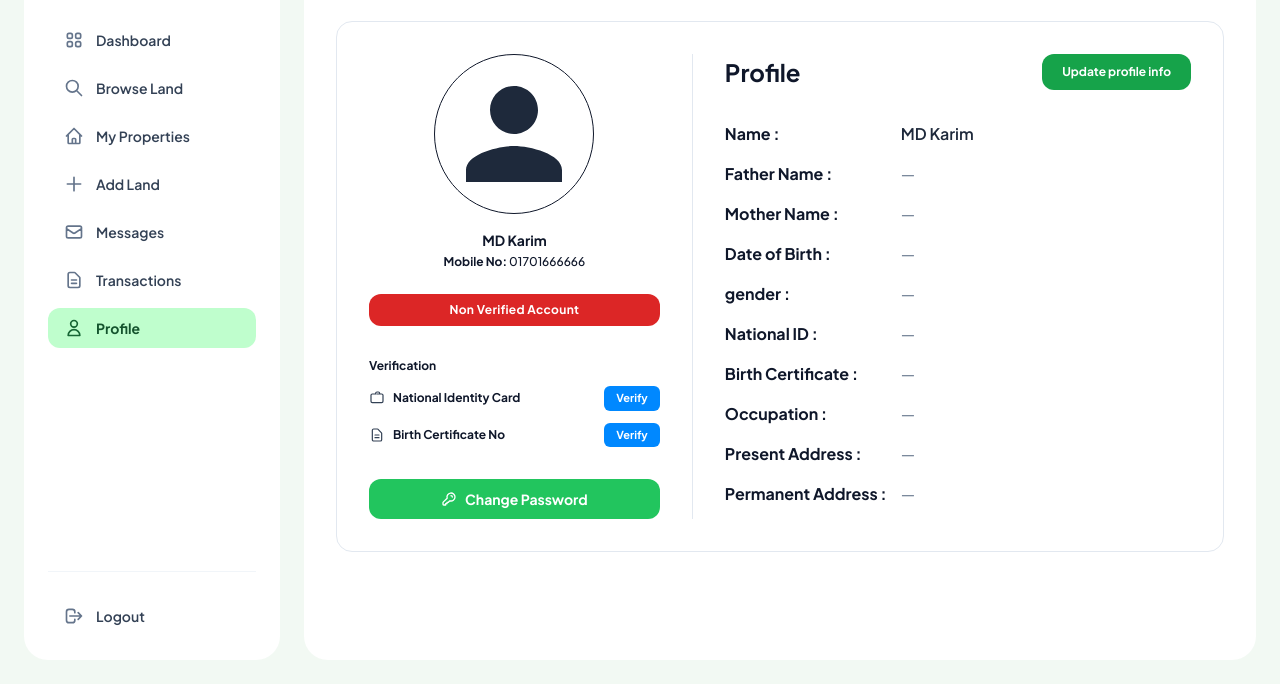
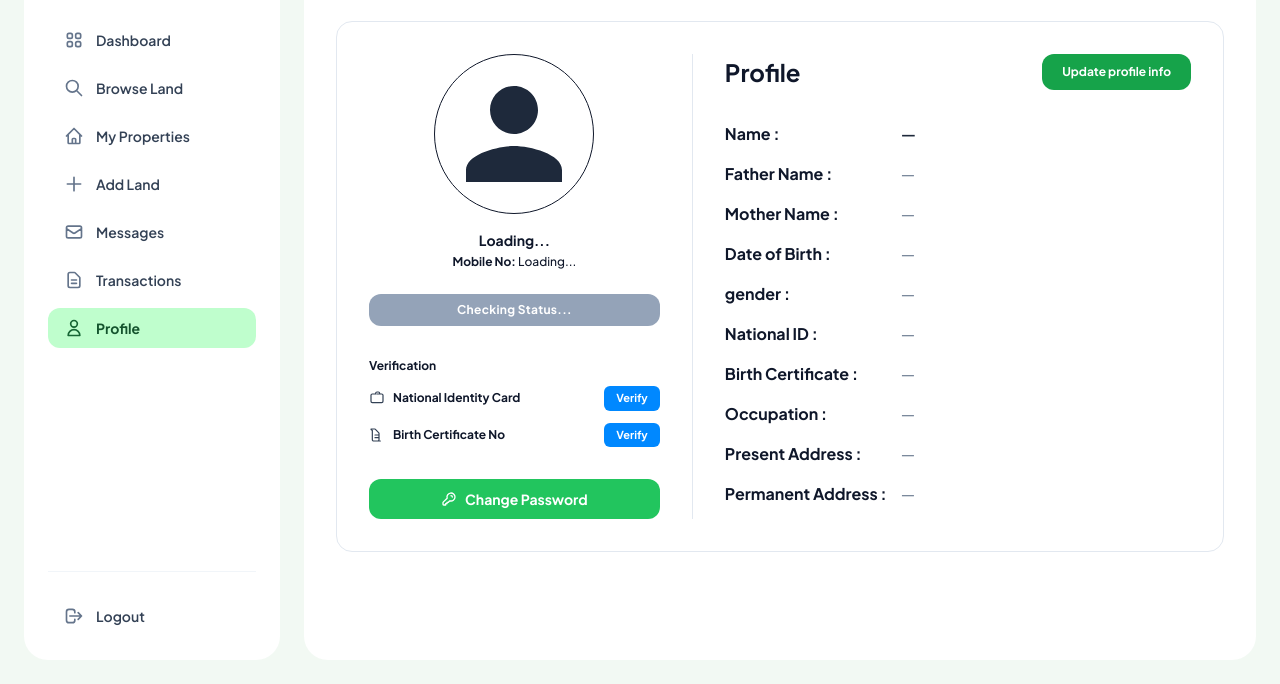
Before and after one commit to falakfazalcse-tech/digital-land-verification-platform, a plain HTML site: page frontend/profile.html in a window 1280 px wide. Shown: the part 116-800 px from the top of the page. Drawn offline with nearby package versions, Linux system fonts and the light colour scheme.

Commit message:
add_login&add_land_backend

```diff
--- a/frontend/profile.html
+++ b/frontend/profile.html
@@ -36,7 +36,7 @@
         <div class="mb-8">
           <a href="#" class="inline-block focus:outline-none focus:ring-2 focus:ring-green-600 rounded-md">
             <h1 class="text-2xl font-extrabold text-slate-900 tracking-tight">LandDeal</h1>
-            <span class="text-[9px] font-semibold text-green-800 tracking-wider block bg-green-100 px-2 py-0.5 rounded-full inline-block -mt-0.5">
+            <span class="text-[9px] font-semibold text-green-800 tracking-wider bg-green-100 px-2 py-0.5 rounded-full inline-block -mt-0.5">
               Secure . Verified . Transparent
             </span>
           </a>
@@ -107,7 +107,7 @@
 
       <!-- Logout Button -->
       <div class="pt-6 border-t border-slate-100">
-        <a href="#" class="flex items-center gap-3 px-4 py-2.5 text-slate-700 hover:bg-slate-50 font-semibold rounded-xl text-sm transition-colors focus:outline-none focus:ring-2 focus:ring-green-600">
+        <a href="home.html" class="flex items-center gap-3 px-4 py-2.5 text-slate-700 hover:bg-slate-50 font-semibold rounded-xl text-sm transition-colors focus:outline-none focus:ring-2 focus:ring-green-600">
           <svg class="w-5 h-5 text-slate-500" fill="none" stroke="currentColor" viewBox="0 0 24 24" aria-hidden="true">
             <path stroke-linecap="round" stroke-linejoin="round" stroke-width="2" d="M17 16l4-4m0 0l-4-4m4 4H7m6 4v1a3 3 0 01-3 3H6a3 3 0 01-3-3V7a3 3 0 013-3h4a3 3 0 013 3v1" />
           </svg>
@@ -154,16 +154,16 @@
               </div>
 
               <div class="text-center mb-6">
-                <h3 class="font-bold text-slate-900 text-sm">MD Karim</h3>
+                <h3 class="font-bold text-slate-900 text-sm">Loading...</h3>
                 <p class="text-slate-900 font-bold text-xs mt-1">
-                  Mobile No: <span class="font-medium">01701666666</span>
+                  Mobile No: <span class="font-medium">Loading...</span>
                 </p>
               </div>
 
               <!-- Status Alert Pill -->
               <div class="w-full max-w-xs mb-8">
-                <div class="w-full bg-[#dc2626] text-white text-center py-2 px-4 rounded-xl text-xs font-bold tracking-wide shadow-xs" role="status">
-                  Non Verified Account
+                <div class="w-full bg-slate-400 text-white text-center py-2 px-4 rounded-xl text-xs font-bold tracking-wide shadow-xs" role="status">
+                  Checking Status...
                 </div>
               </div>
 
@@ -189,7 +189,7 @@
                   <div class="flex items-center justify-between gap-2">
                     <div class="flex items-center gap-2 text-xs font-bold text-slate-900">
                       <svg class="w-4 h-4 text-slate-700 flex-shrink-0" fill="none" stroke="currentColor" viewBox="0 0 24 24" aria-hidden="true">
-                        <path stroke-linecap="round" stroke-linejoin="round" stroke-width="1.8" d="M9 12h6m-6 4h6m2 5H7a2 2 0 01-2-2V5a2 2 0 012-2h5.586a1 1 0 01.707.293l5.414 5.414a1 1 0 01.293.707V19a2 2 0 01-2 2z" />
+                        <path stroke-linecap="round" stroke-linejoin="round" stroke-width="1.8" d="M9 12h6m-6 4h6m2 5H7a2 2 0 01-2-2V5a2 2 0 01-2-2h5.586a1 1 0 01.707.293l5.414 5.414a1 1 0 01.293.707V19a2 2 0 01-2 2z" />
                       </svg>
                       <span>Birth Certificate No</span>
                     </div>
@@ -217,19 +217,21 @@
             <div class="lg:col-span-7 flex flex-col justify-between">
 
               <!-- Title & Update Action -->
+               <a href="profile_edit.html">
               <div class="flex flex-col sm:flex-row justify-between items-start sm:items-center gap-4 mb-8">
                 <h3 class="text-2xl font-bold text-slate-900">Profile</h3>
                 <button type="button" class="bg-[#16a34a] hover:bg-green-700 text-white text-xs font-bold px-5 py-2.5 rounded-xl transition-colors focus:outline-none focus:ring-2 focus:ring-green-600 shadow-xs">
                   Update profile info
                 </button>
               </div>
+              </a>
 
               <!-- Profile Details Key-Value List -->
               <dl class="space-y-4 text-slate-900 text-sm md:text-base font-bold">
 
                 <div class="flex items-baseline">
                   <dt class="w-44 flex-shrink-0">Name :</dt>
-                  <dd class="font-semibold text-slate-800">MD Karim</dd>
+                  <dd class="font-semibold text-slate-800">—</dd>
                 </div>
 
                 <div class="flex items-baseline">
@@ -289,5 +291,6 @@
 
   </div>
 
+
 </body>
 </html>
```
